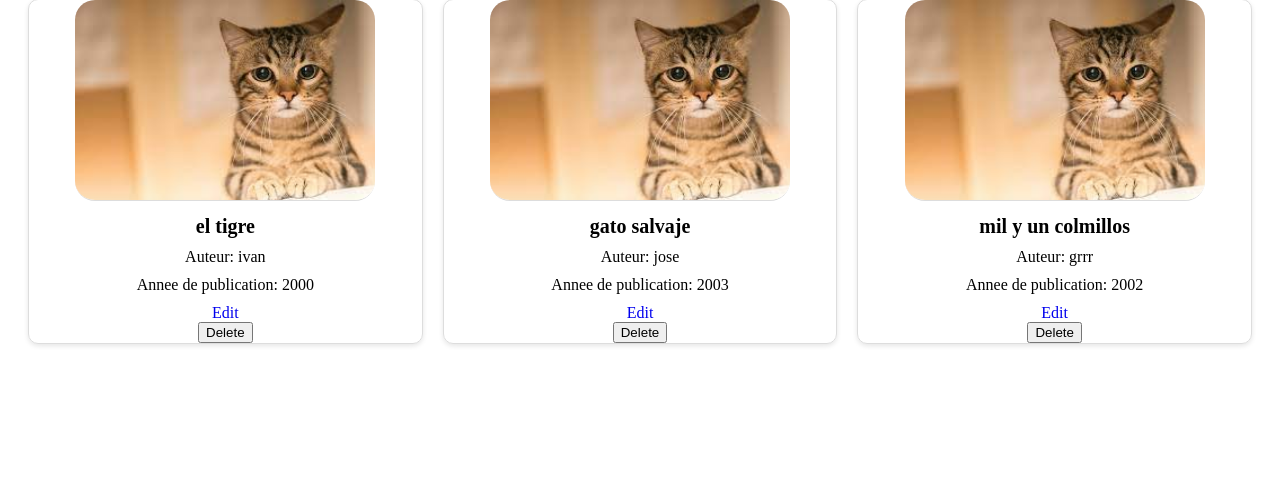
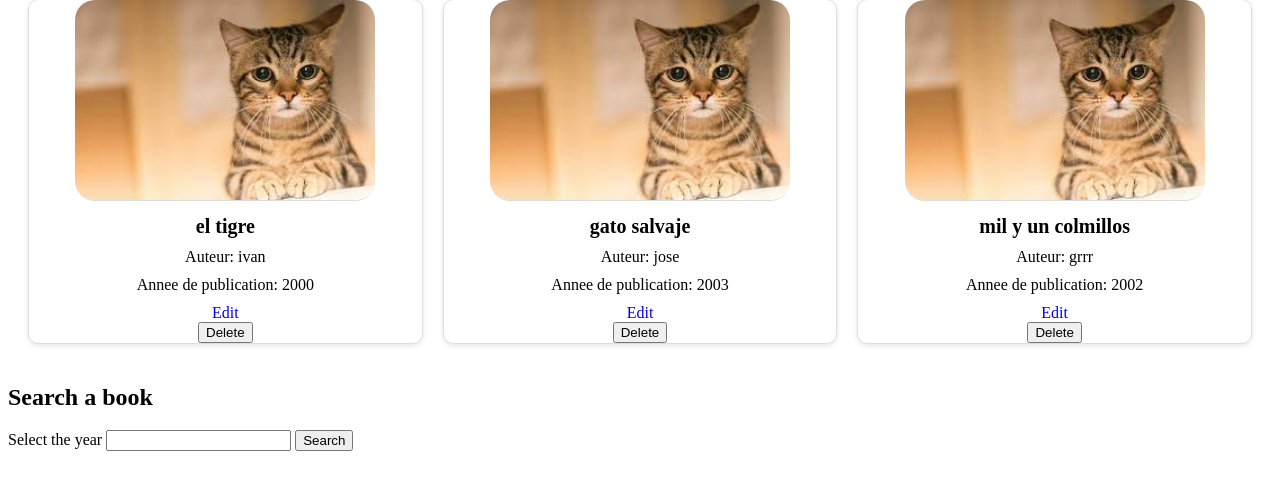
Before and after one commit to ivanjocc/Ecom2_Ex1, a PHP site: page / in a window 1280 px wide. Shown: the part 196-686 px from the top of the page. Run offline with PHP 8.4, Linux system fonts and the light colour scheme; data comes from the database, SQL or seed files in the repository.

Commit message:
add search book

```diff
--- a/class/RequestSql.php
+++ b/class/RequestSql.php
@@ -53,6 +53,21 @@ class RequestSql {
 		$stmt->close();
 	}
 
+	public function searchBooksByYear($year) {
+		$stmt = $this->conn->prepare('SELECT * FROM livres WHERE annee = ?');
+		$stmt->bind_param('i', $year);
+		$stmt->execute();
+		$result = $stmt->get_result();
+
+		$books = [];
+		while ($row = $result->fetch_assoc()) {
+			$books[] = new Livre($row['titre'], $row['auteur'], $row['annee'], $row['id']);
+		}
+		$stmt->close();
+		return $books;
+	}
+
+
 }
 
 ?>
--- a/index.php
+++ b/index.php
@@ -49,6 +49,15 @@ $books = $requestSql->getBooks();
         <?php endforeach; ?>
     </div>
 
+    <h2>Search a book</h2>
+
+    <form action="forms/search_books.php" method="get">
+        <label for="searchYear">Select the year</label>
+        <input type="number" id="searchYear" name="year" required>
+        <button type="submit">Search</button>
+    </form>
+
+
 </body>
 
 </html>
```
Also changed, not shown: forms/search_books.php (added, +20 -0 lines).
